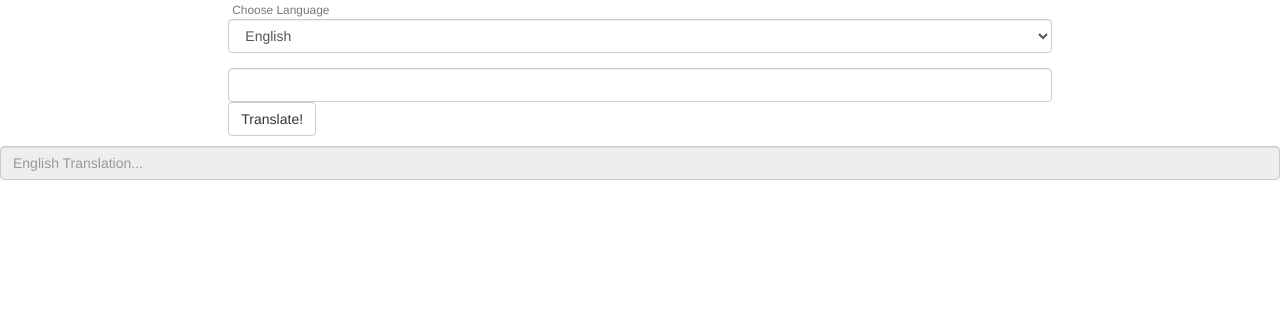
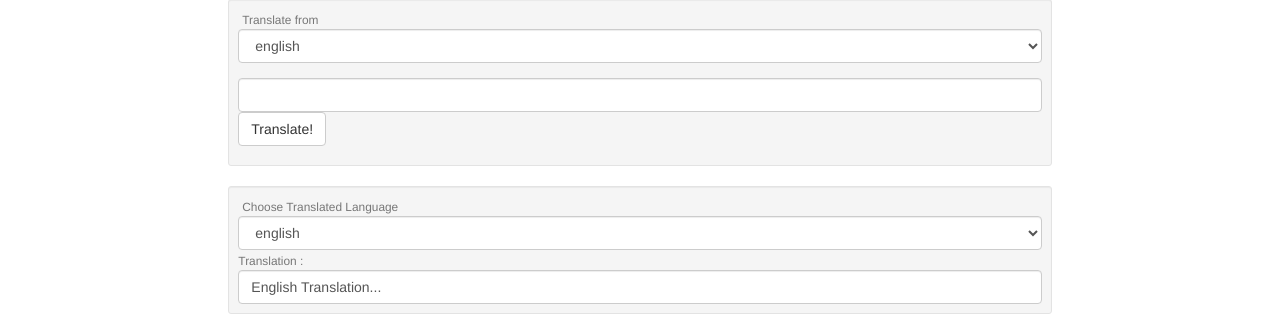
Before and after one commit to juhipark/cst205_project, a Flask app: page / in a window 1280 px wide. Shown: the part 541-875 px from the top of the page. Before the commit the page ends 721 px from the top, so only its background shows below. Run offline with Flask 2, Linux system fonts and the light colour scheme; some libraries are stand-ins or nearby versions.

Commit message:
can now choose translated language

```diff
--- a/main.py
+++ b/main.py
@@ -17,7 +17,8 @@ bootstrap = Bootstrap(app)
 
 class UsrLanguage(FlaskForm):
     user_language = StringField('Enter text...', validators=[DataRequired()])
-    single_select = SelectField(u"", [DataRequired()],choices=[("en","English"),("fr", "French"), ("es", "Spanish"), ("ko", "Korean"), ("ga","Irish"),("de","German"),("it","Italian"), ("'ja","Japanese"),("tr","Turkish"),("ru","Russian"),("pt","Portuguese")],description=u"Choose Language",render_kw= None)
+    from_select = SelectField(u"", [DataRequired()],choices=[("en","english"),("fr", "French"), ("es", "Spanish"), ("ko", "Korean"), ("ga","Irish"),("de","German"),("it","Italian"), ("'ja","japanese"),("tr","turkish"),("ru","russian"),("pt","portuguese")],description=u"Translate from",render_kw= None)
+    to_select = SelectField(u"", [DataRequired()],choices=[("en","english"),("fr", "French"), ("es", "Spanish"), ("ko", "Korean"), ("ga","Irish"),("de","German"),("it","Italian"), ("'ja","japanese"),("tr","turkish"),("ru","russian"),("pt","portuguese")],description=u"Choose Translated Language",render_kw= None)
     submit = SubmitField('Translate!')
 
 
@@ -92,11 +93,14 @@ def home():
         print(user_input)
 
 
-        lang = request.form.get('single_select')
-        print(lang)
+        from_lang = request.form.get('from_select')
+        to_lang = request.form.get('to_select')
 
         #Translate user_input
-        translated_word = translate(user_input, 'en', lang)
+        translated_word = translate(user_input, 'en', from_lang)
+        translated_word_print = translate(user_input, to_lang, from_lang)
+
+
         print(translated_word)
         #pics_lst.clear()
         if(not check_stopword(translated_word)):
@@ -117,7 +121,7 @@ def home():
     if translated_word == None:
         return render_template('home.html', pics=pics_lst, form=form, trans="English Translation...")
     else:
-        return render_template('home.html', pics=pics_lst, form=form, trans=translated_word)
+        return render_template('home.html', pics=pics_lst, form=form, trans=translated_word_print)
 
 if __name__ == "__main__":
     app.run(debug=True)
--- a/templates/home.html
+++ b/templates/home.html
@@ -48,18 +48,36 @@
     <div class="dropdown">
             <div class="col-md-8 col-md-offset-2">
                 <form action="{{ url_for('home') }}" method="post">
-                    {{ form.hidden_tag() }}
+                    <div class="well well-sm">
+					{{ form.hidden_tag() }}
                     <div class="form-group">
-                        {{ form.single_select.label }}
-                        <small class="text-muted">{{ form.single_select.description }}</small>
-                        {{ form.single_select(class_="form-control") }}
+                        {{ form.from_select.label }}
+                        <small class="text-muted">{{ form.from_select.description }}</small>
+                        {{ form.from_select(class_="form-control") }}
                     </div>
-					{{form.csrf_token}}
-					{{form.hidden_tag()}}
+
 					<p>
 					{{form.user_language(class='form-control', id='usrInput')}}
 					<button class="btn btn-default" type="submit" >Translate!</button>
 					</p>
+					</div>
+
+					{{ form.hidden_tag() }}
+					<div class="well well-sm">
+                    {{ form.to_select.label }}
+                    <small class="text-muted">{{ form.to_select.description }}</small>
+                    {{ form.to_select(class_="form-control") }}
+					<small class='text-muted'>Translation :</small>
+					<small class='form-control'>{{trans}}</small>
+                    </div>
+
+					{{form.csrf_token}}
+					{{form.hidden_tag()}}
+
+					</div>
+
+
+					</div>
                 </form>
         </div>
     </div>
@@ -76,10 +94,5 @@
     </script>
 </body>
 
-    </div>
-        <input class="form-control" type="text" placeholder="{{trans}}" readonly>
-
-  </div>
-
 
 {% endblock %}
```
